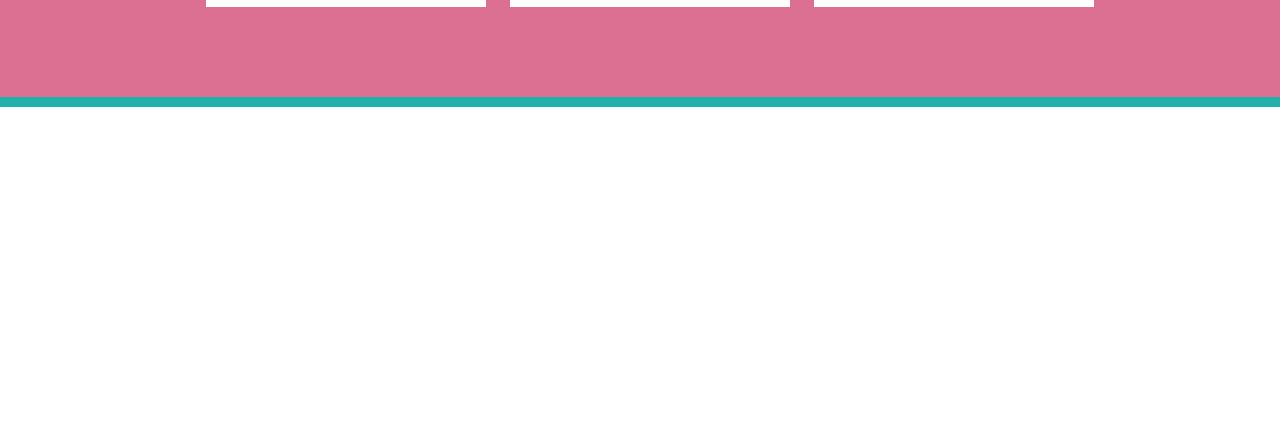
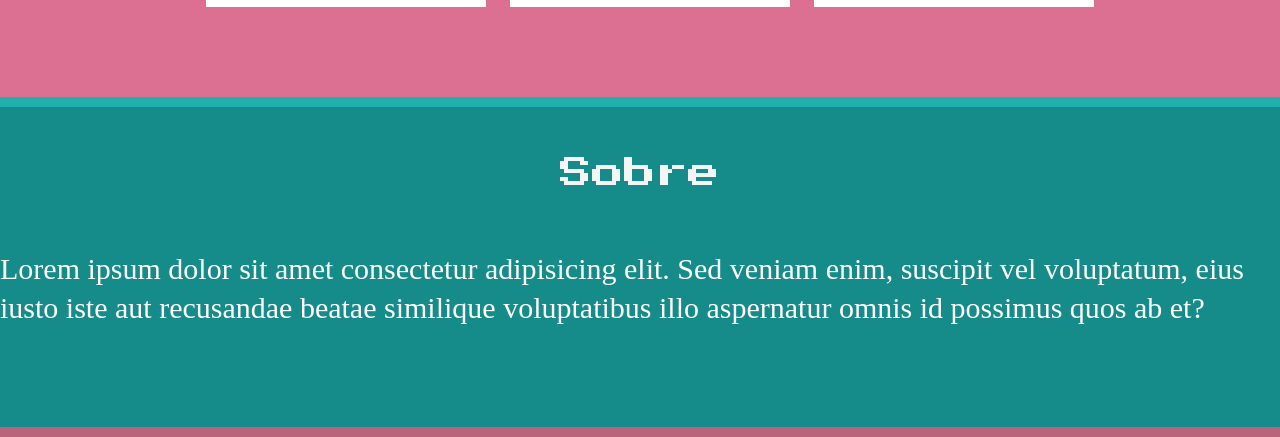
Before and after one commit to camilavitoriacosta/Portifolio, a plain HTML site: page index.html in a window 1280 px wide. Shown: the part 1653-2090 px from the top of the page. Before the commit the page ends 1760 px from the top, so only its background shows below. Drawn offline with Linux system fonts and the light colour scheme.

Commit message:
Adiciona section sobre

```diff
--- /dev/null
+++ b/css/components/description.css
@@ -0,0 +1,5 @@
+.description{
+    color: #FFF;
+    font-size: 30px;
+    line-height: 1.3;
+}
--- a/index.html
+++ b/index.html
@@ -24,6 +24,7 @@
     <link rel="stylesheet" href="css/components/wrapper-skil.css" />
     <link rel="stylesheet" href="css/components/card__project.css" />
     <link rel="stylesheet" href="css/components/wrapper-card.css" />
+    <link rel="stylesheet" href="css/components/description.css" />
 
     <!-- FONTES -->
     <link rel="preconnect" href="https://fonts.googleapis.com" />
@@ -172,5 +173,12 @@
         </a>
       </div>
     </section>
+    <section class="secao__conteudo">
+        <h2 class="titulo --second"> Sobre </h2>
+
+        <p class="description">
+            Lorem ipsum dolor sit amet consectetur adipisicing elit. Sed veniam enim, suscipit vel voluptatum, eius iusto iste aut recusandae beatae similique voluptatibus illo aspernatur omnis id possimus quos ab et?
+        </p>
+    </section>
   </body>
 </html>
```
